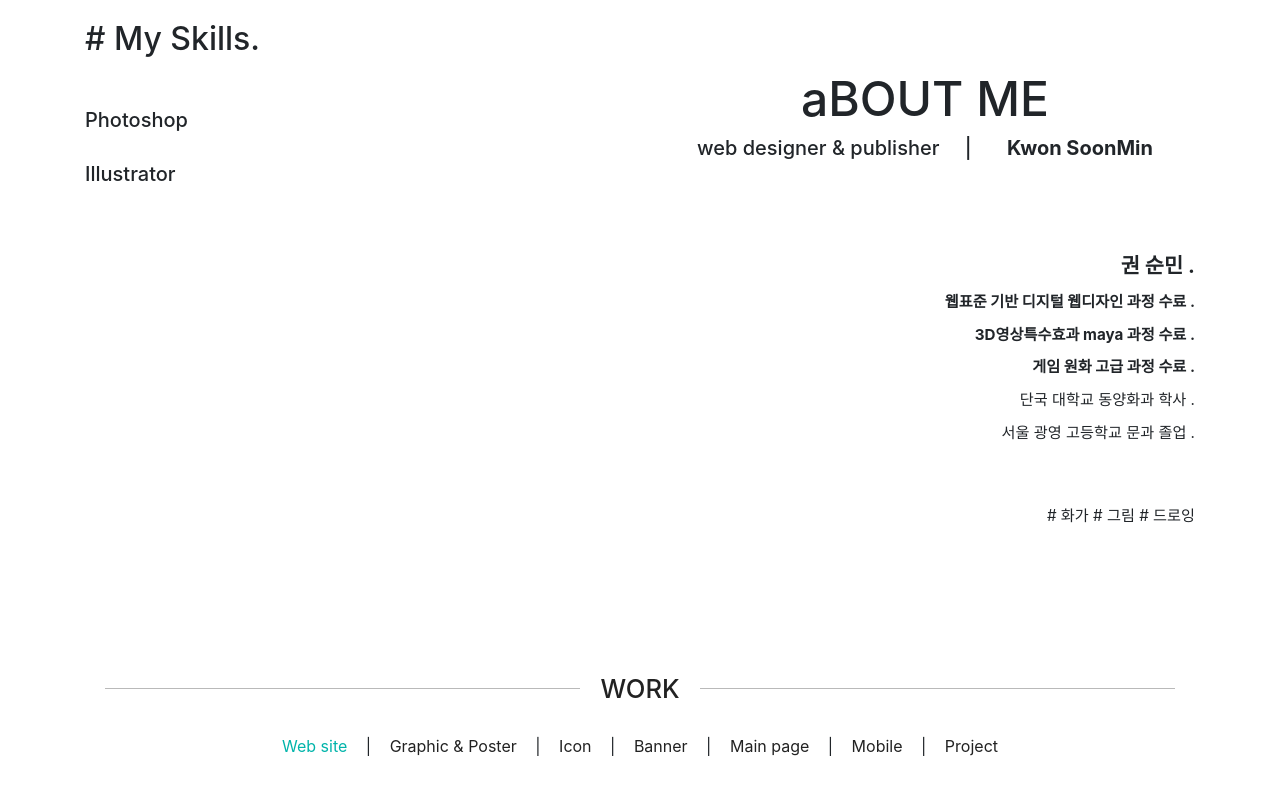
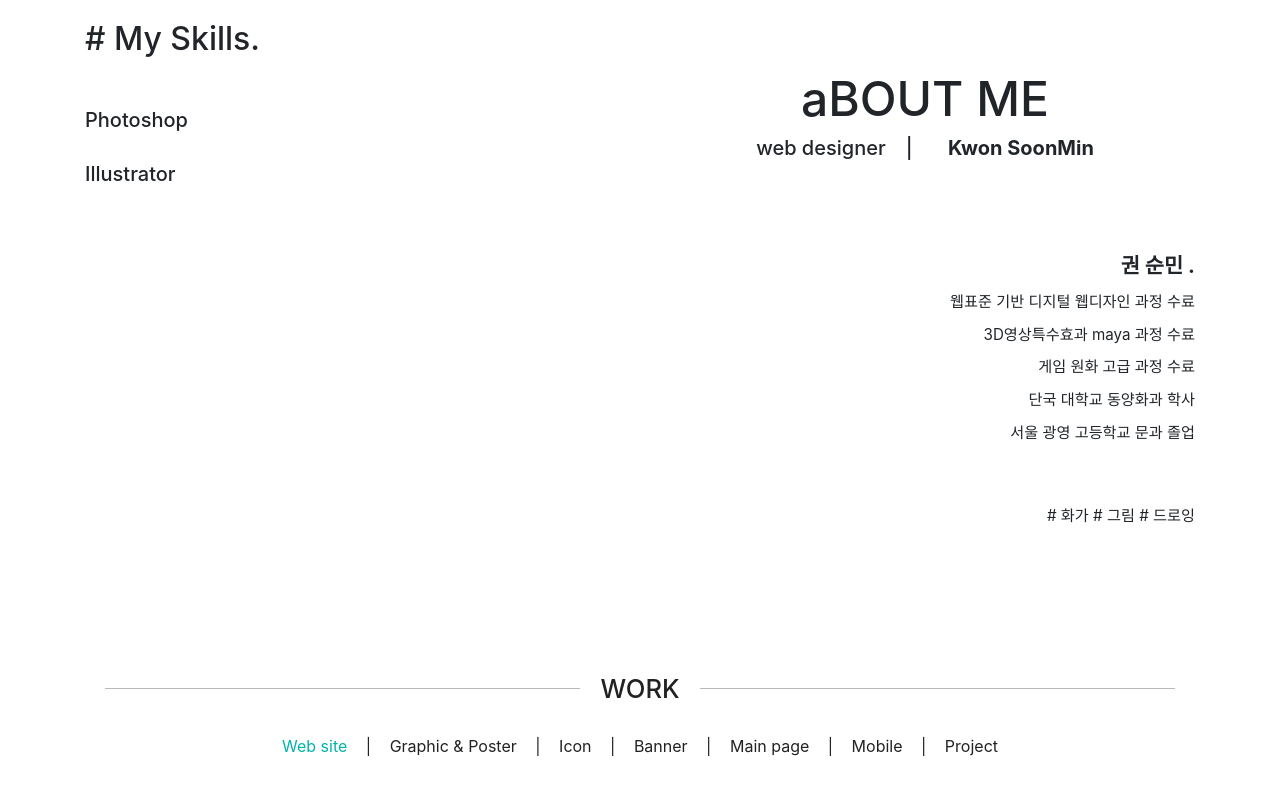
Before and after one commit to ks830111/pptHome, a plain HTML site: page index.html in a window 1280 px wide. Shown: the part 920-1706 px from the top of the page. Drawn offline with nearby package versions, Linux system fonts and the light colour scheme.

Commit message:
Update index.html

```diff
--- a/index.html
+++ b/index.html
@@ -132,16 +132,16 @@
 
                 <h1 class="aboutMe_h1">aBOUT ME</h1>
                 <h5 class="aboutMe_h5">
-                    web designer & publisher <span class="aboutMe_1">　|　</span> <span class="aboutMe_2">Kwon
+                    web designer<span class="aboutMe_1">　|　</span> <span class="aboutMe_2">Kwon
                         SoonMin</span>
                 </h5>
                 <ul>
                     <li class="aboutMe_name">권 순민 .</li>
-                    <li> <span class="aboutMe_3"> 웹표준 기반 디지털 웹디자인 과정 수료 .</span></li>
-                    <li> <span class="aboutMe_4"> 3D영상특수효과 maya 과정 수료 .</span></li>
-                    <li> <span class="aboutMe_5"> 게임 원화 고급 과정 수료 .</span></li>
-                    <li>단국 대학교 동양화과 학사 .</li>
-                    <li>서울 광영 고등학교 문과 졸업 .</li>
+                    <li>웹표준 기반 디지털 웹디자인 과정 수료</li>
+                    <li>3D영상특수효과 maya 과정 수료</li>
+                    <li>게임 원화 고급 과정 수료</li>
+                    <li>단국 대학교 동양화과 학사</li>
+                    <li>서울 광영 고등학교 문과 졸업</li>
                     <li class="aboutMe_tag"># 화가 # 그림 # 드로잉</li>
                 </ul>
             </div>
```
